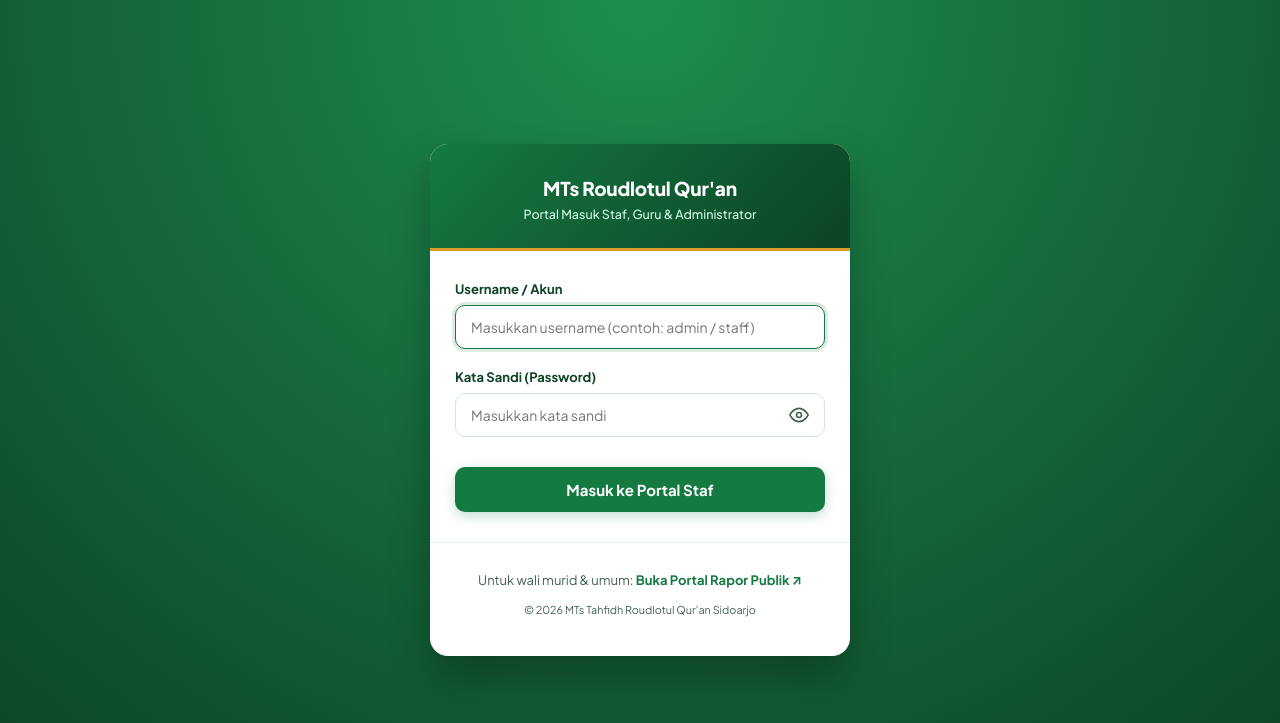
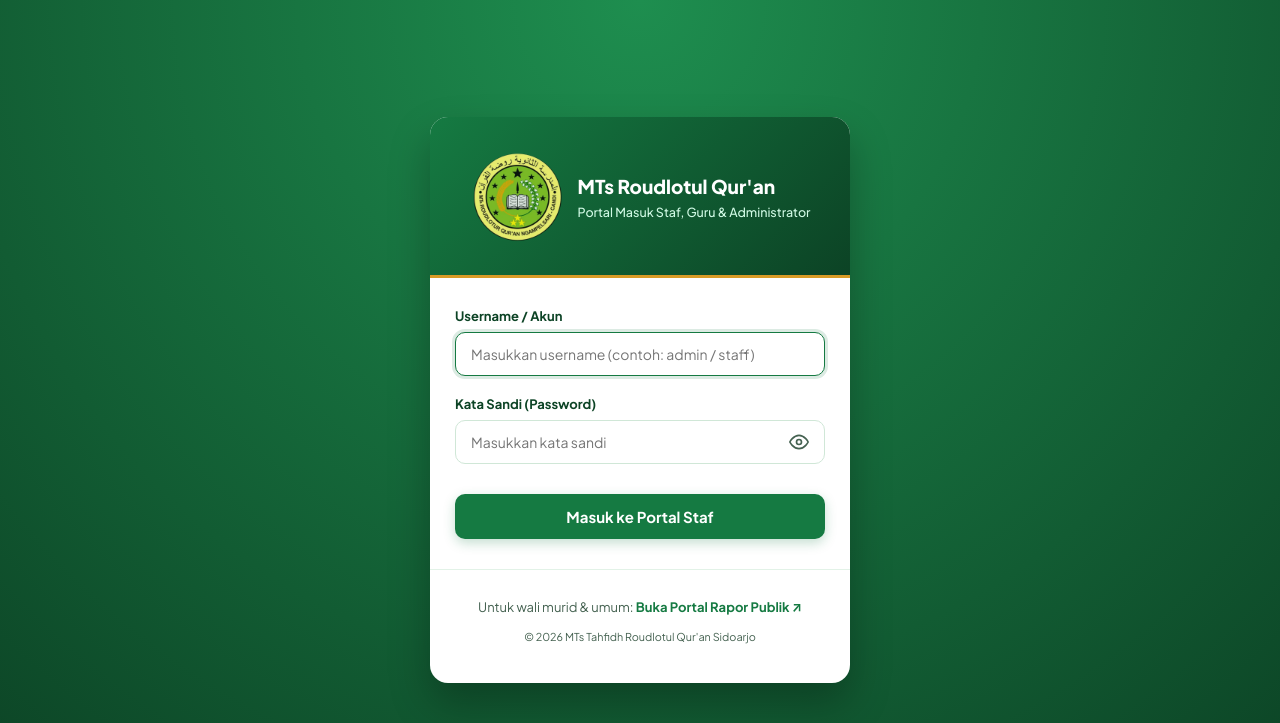
Before and after one commit to AndroKun/RAPOR_ONLINE, a PHP site: page /auth/login.php in a window 1280 px wide. Shown: the top 723 px of the page. Run offline with PHP 8.4, Linux system fonts and the light colour scheme; data that the repository does not hold is empty.

Commit message:
harihariupdete

```diff
--- a/assets/css/auth.css
+++ b/assets/css/auth.css
@@ -53,14 +53,73 @@
     margin: 0;
     font-size: 19px;
     font-weight: 800;
-    letter-spacing: -0.01em;
 }
 
-.login-header p {
-    margin: 6px 0 0 0;
+.login-title {
+    display: inline-flex;
+    align-items: center;
+    justify-content: center;
+    gap: 12px;
+    text-align: left;
+}
+
+.login-title img {
+    display: block;
+    width: 96px !important;
+    height: 96px !important;
+    max-width: 96px !important;
+    max-height: 96px !important;
+    object-fit: contain;
+    opacity: 0.9;
+    flex: 0 0 auto;
+}
+
+.login-heading-text {
+    display: flex;
+    flex-direction: column;
+    gap: 6px;
+}
+
+.login-heading-name,
+.login-heading-subtitle {
+    display: block;
+}
+
+.login-heading-name {
+    font-size: 19px;
+    font-weight: 800;
+}
+
+.login-heading-subtitle {
     font-size: 12.5px;
     color: #D1FAE5;
     font-weight: 500;
+}
+
+@media (max-width: 430px) {
+    .login-header {
+        padding-left: 18px;
+        padding-right: 18px;
+    }
+
+    .login-title {
+        gap: 9px;
+    }
+
+    .login-title img {
+        width: 78px !important;
+        height: 78px !important;
+        max-width: 78px !important;
+        max-height: 78px !important;
+    }
+
+    .login-heading-name {
+        font-size: 17px;
+    }
+
+    .login-heading-subtitle {
+        font-size: 11px;
+    }
 }
 
 .login-body {
--- a/auth/login.php
+++ b/auth/login.php
@@ -50,14 +50,19 @@
     <meta charset="UTF-8">
     <meta name="viewport" content="width=device-width, initial-scale=1.0">
     <title>Login Staf & Guru - MTs Roudlotul Qur'an</title>
-    <link rel="stylesheet" href="<?= e(base_url('/assets/css/auth.css')) ?>">
+    <link rel="stylesheet" href="<?= e(base_url('/assets/css/auth.css?v=3')) ?>">
 </head>
 <body>
 
 <div class="login-card">
     <div class="login-header">
-        <h1>MTs Roudlotul Qur'an</h1>
-        <p>Portal Masuk Staf, Guru & Administrator</p>
+        <h1 class="login-title">
+            <img src="<?= e(base_url('/resources/Logo_MTS.png')) ?>" alt="Logo MTs Roudlotul Qur'an">
+            <span class="login-heading-text">
+                <span class="login-heading-name">MTs Roudlotul Qur'an</span>
+                <span class="login-heading-subtitle">Portal Masuk Staf, Guru & Administrator</span>
+            </span>
+        </h1>
     </div>
 
     <div class="login-body">
--- a/includes/header.php
+++ b/includes/header.php
@@ -27,7 +27,7 @@
     <meta name="viewport" content="width=device-width, initial-scale=1.0">
     <title><?= e($pageTitle) ?></title>
     <!-- Master Design System (Fraunces & Public Sans) -->
-    <link rel="stylesheet" href="<?= e(base_url('/assets/css/desainstaff.css')) ?>">
+    <link rel="stylesheet" href="<?= e(base_url('/assets/css/desainstaff.css?v=5')) ?>">
 </head>
 <body>
 
--- a/includes/sidebar.php
+++ b/includes/sidebar.php
@@ -15,6 +15,7 @@
 ?>
 <aside class="sidebar" id="sidebar">
     <div class="brand">
+        <img class="brand-logo" src="<?= e(base_url('/resources/Logo_MTS.png')) ?>" alt="Logo MTs Roudlotul Qur'an">
         <div>
             <div class="brand-name">Yayasan Roudlotul Qur'an Az Zuhri</div>
             <div class="brand-sub">Pon.Pes &amp; MTs Tahfidh Roudlotul Qur'an</div>
```
Also changed, not shown: assets/css/desainstaff.css (+19 -6 lines), includes/pdf_helper.php (+6 -2 lines), auth/mentahan.jpeg (added).
